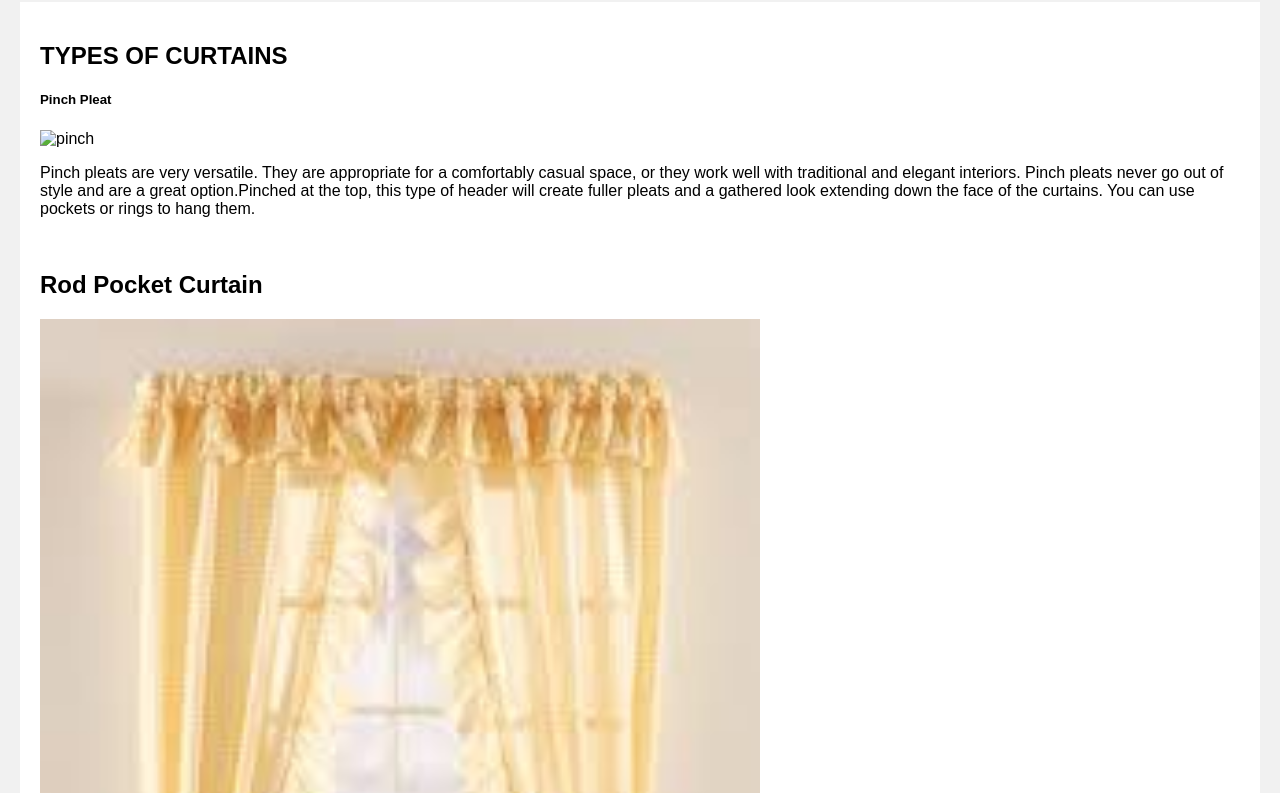
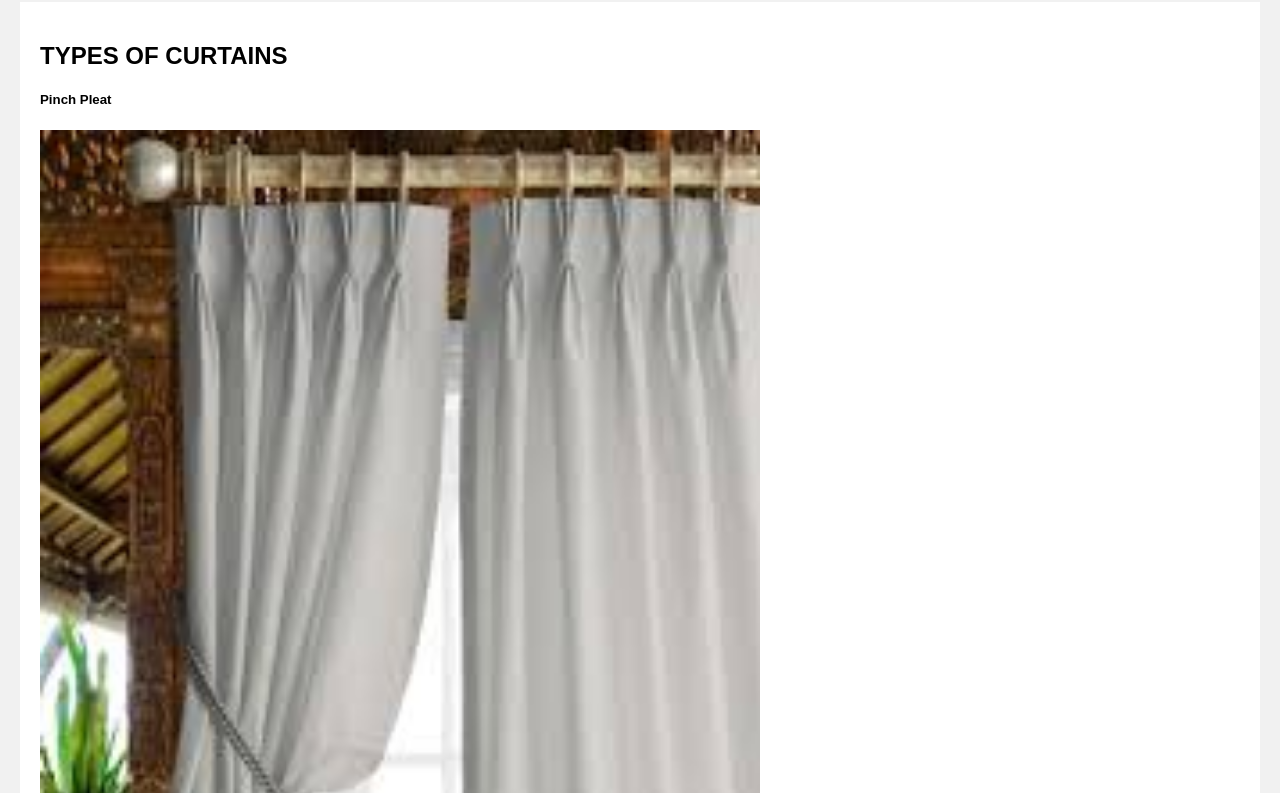
Before and after one commit to code-saran/Module1, a plain HTML site: page index.html in a window 1280 px wide. Shown: the part 2787-3580 px from the top of the page. Drawn offline with Linux system fonts and the light colour scheme.

Commit message:
updated page

```diff
--- a/index.html
+++ b/index.html
@@ -41,7 +41,7 @@
             <div class="main">
                 <h2>TYPES OF CURTAINS</h2>
                 <h5>Pinch Pleat</h5>
-                <img src="ima/ipinch.jpg" alt="pinch" style="width:60%","height:50%">
+                <img src="ima/pinch.jpg" alt="pinch" style="width:60%","height:50%">
                 <p>Pinch pleats are very versatile. They are appropriate for a comfortably casual space, or they work well with traditional and elegant interiors. Pinch pleats never go out of style and are a great option.Pinched at the top, this type of header will create fuller pleats and a gathered look extending down the face of the curtains. You can use pockets or rings to hang them.</p>
                 <br>
                 <h2>Rod Pocket Curtain</h2>
```
